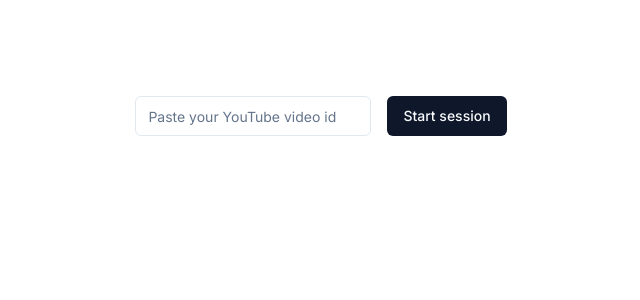
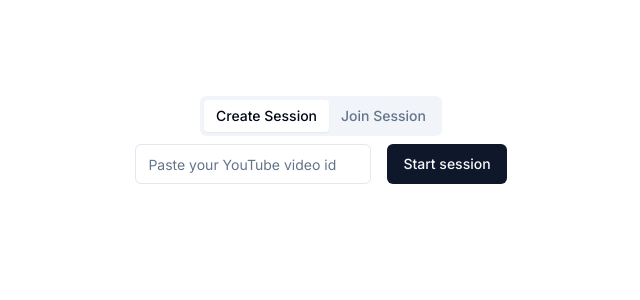
Before and after one commit to Leprekus/rocket-streaming, a Next.js app: page / in a window 1280 px wide. Shown: the top 300 px of the page, without its empty margins (319-959 px from the left). Built offline with nearby package versions, Linux system fonts and the light colour scheme.

Commit message:
remove config

```diff
--- a/app/api/room/[id]/route.ts
+++ /dev/null
@@ -1,4 +0,0 @@
-import { Server } from 'socket.io'
-const SocketHandler = (req, res) => {
-	if(res.sock)
-}
--- a/app/page.tsx
+++ b/app/page.tsx
@@ -1,4 +1,5 @@
 'use client';
+import JoinCreateTabs from '@/components/JoinCreateTabs';
 import YouTubePlayer from '@/components/YouTubePlayer';
 import { Button } from '@/components/ui/button';
 import { Input } from '@/components/ui/input';
@@ -6,25 +7,19 @@
 import { useEffect, useState } from 'react';
 export default function Home() {
   const [videoId, setVideoId] = useState('');
-
+  const [display, setDisplay] = useState(false)
 
   return (
     <main className='flex min-h-screen flex-col items-center justify-between p-24'>
 
       <div className='flex flex-col gap-4'>
-        <div className='flex gap-4'>
-          <Input
-            className='text-black'
-            onChange={(e) => {
-              e.preventDefault();
-              setVideoId(e.target.value || '');
-            }}
-            placeholder='Paste your YouTube video id'
-            value={videoId}
+        <JoinCreateTabs
+              videoId={videoId}
+              setVideoId={setVideoId}
+              setDisplay={setDisplay}
           />
-          <Button>Start session</Button>
-        </div>
-        {/* {videoId.length > 0 && <YouTubePlayer videoId={videoId} />} */}
+
+        {display && <YouTubePlayer videoId={videoId} />}
         <YouTubePlayer videoId={videoId} />
       </div>
     </main>
--- /dev/null
+++ b/components/JoinCreateTabs.tsx
@@ -0,0 +1,62 @@
+import React from 'react';
+import { Tabs, TabsList, TabsContent, TabsTrigger } from './ui/tabs';
+import { Input } from './ui/input';
+import { Button } from './ui/button';
+
+interface JoinCreateTabsProps {
+  videoId: string;
+  setVideoId: (text: string) => void;
+  setDisplay: (value: boolean) => void;
+}
+export default function JoinCreateTabs({
+  videoId,
+  setVideoId,
+  setDisplay,
+}: JoinCreateTabsProps) {
+  const handleStartSession = (role: 'host' | 'join') => {
+    setDisplay(true);
+	switch(role) {
+		case 'host':
+
+			return
+	}
+  };
+  return (
+    <Tabs defaultValue='host' className='size-[400px] mx-auto flex flex-col items-center'>
+      <TabsList>
+        <TabsTrigger value='host'>Create Session</TabsTrigger>
+        <TabsTrigger value='join'>Join Session</TabsTrigger>
+      </TabsList>
+      <TabsContent value='host'>
+        <div className='flex gap-4 '>
+          <Input
+            className='text-black'
+            onChange={(e) => {
+              setVideoId(e.target.value || '');
+            }}
+            placeholder='Paste your YouTube video id'
+            value={videoId}
+          />
+          <Button onClick={() => handleStartSession('host')}>
+            Start session
+          </Button>
+        </div>
+      </TabsContent>
+      <TabsContent value='join'>
+		<div className='flex gap-4 '>
+          <Input
+            className='text-black'
+            onChange={(e) => {
+              setVideoId(e.target.value || '');
+            }}
+            placeholder='Paste the session id'
+            value={videoId}
+          />
+          <Button onClick={() => handleStartSession('host')}>
+            Join session
+          </Button>
+        </div>
+	  </TabsContent>
+    </Tabs>
+  );
+}
--- /dev/null
+++ b/components/ui/tabs.tsx
@@ -0,0 +1,55 @@
+"use client"
+
+import * as React from "react"
+import * as TabsPrimitive from "@radix-ui/react-tabs"
+
+import { cn } from "@/lib/utils"
+
+const Tabs = TabsPrimitive.Root
+
+const TabsList = React.forwardRef<
+  React.ElementRef<typeof TabsPrimitive.List>,
+  React.ComponentPropsWithoutRef<typeof TabsPrimitive.List>
+>(({ className, ...props }, ref) => (
+  <TabsPrimitive.List
+    ref={ref}
+    className={cn(
+      "inline-flex h-10 items-center justify-center rounded-md bg-muted p-1 text-muted-foreground",
+      className
+    )}
+    {...props}
+  />
+))
+TabsList.displayName = TabsPrimitive.List.displayName
+
+const TabsTrigger = React.forwardRef<
+  React.ElementRef<typeof TabsPrimitive.Trigger>,
+  React.ComponentPropsWithoutRef<typeof TabsPrimitive.Trigger>
+>(({ className, ...props }, ref) => (
+  <TabsPrimitive.Trigger
+    ref={ref}
+    className={cn(
+      "inline-flex items-center justify-center whitespace-nowrap rounded-sm px-3 py-1.5 text-sm font-medium ring-offset-background transition-all focus-visible:outline-none focus-visible:ring-2 focus-visible:ring-ring focus-visible:ring-offset-2 disabled:pointer-events-none disabled:opacity-50 data-[state=active]:bg-background data-[state=active]:text-foreground data-[state=active]:shadow-sm",
+      className
+    )}
+    {...props}
+  />
+))
+TabsTrigger.displayName = TabsPrimitive.Trigger.displayName
+
+const TabsContent = React.forwardRef<
+  React.ElementRef<typeof TabsPrimitive.Content>,
+  React.ComponentPropsWithoutRef<typeof TabsPrimitive.Content>
+>(({ className, ...props }, ref) => (
+  <TabsPrimitive.Content
+    ref={ref}
+    className={cn(
+      "mt-2 ring-offset-background focus-visible:outline-none focus-visible:ring-2 focus-visible:ring-ring focus-visible:ring-offset-2",
+      className
+    )}
+    {...props}
+  />
+))
+TabsContent.displayName = TabsPrimitive.Content.displayName
+
+export { Tabs, TabsList, TabsTrigger, TabsContent }
--- a/package.json
+++ b/package.json
@@ -10,6 +10,7 @@
   },
   "dependencies": {
     "@radix-ui/react-slot": "^1.1.0",
+    "@radix-ui/react-tabs": "^1.1.0",
     "class-variance-authority": "^0.7.0",
     "clsx": "^2.1.1",
     "express": "^4.19.2",
```
Also changed, not shown: utils.ts (deleted, +0 -9 lines), 1 other file (tests, documents, lock files or other folders).
